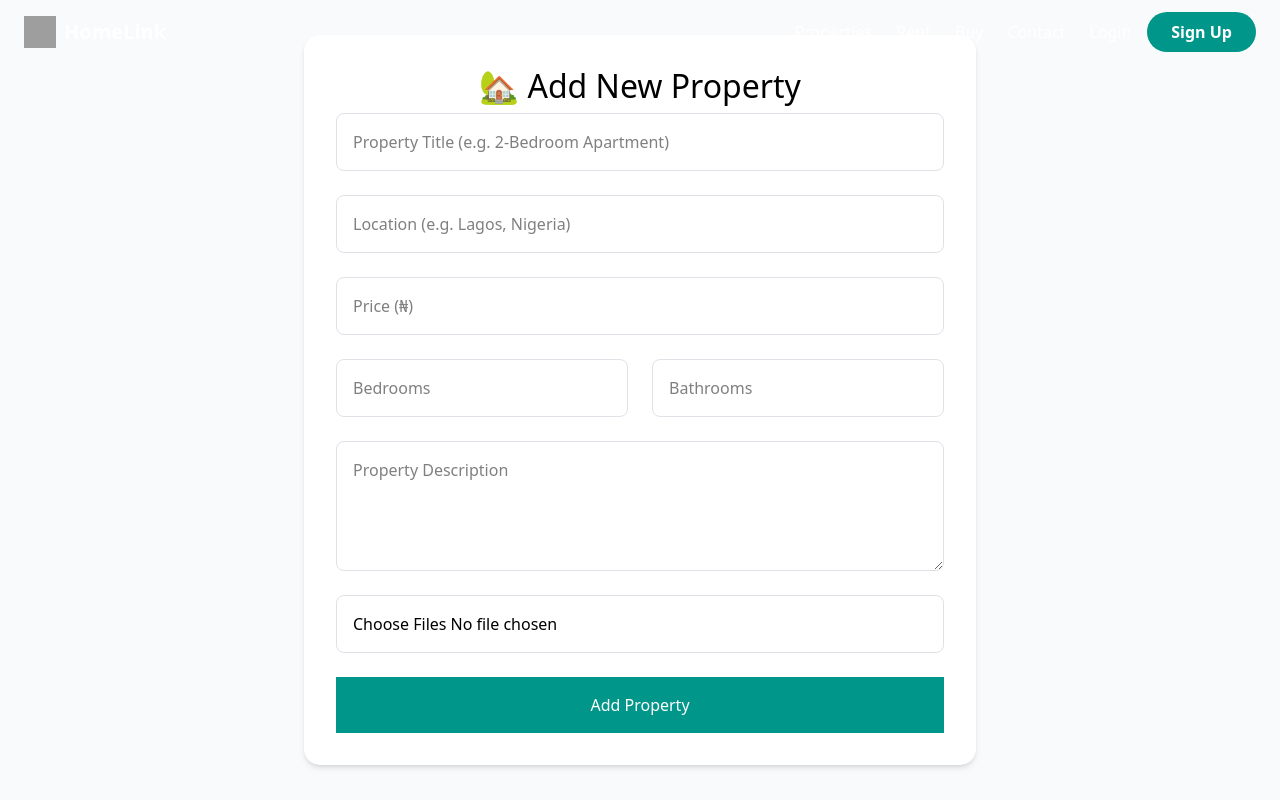
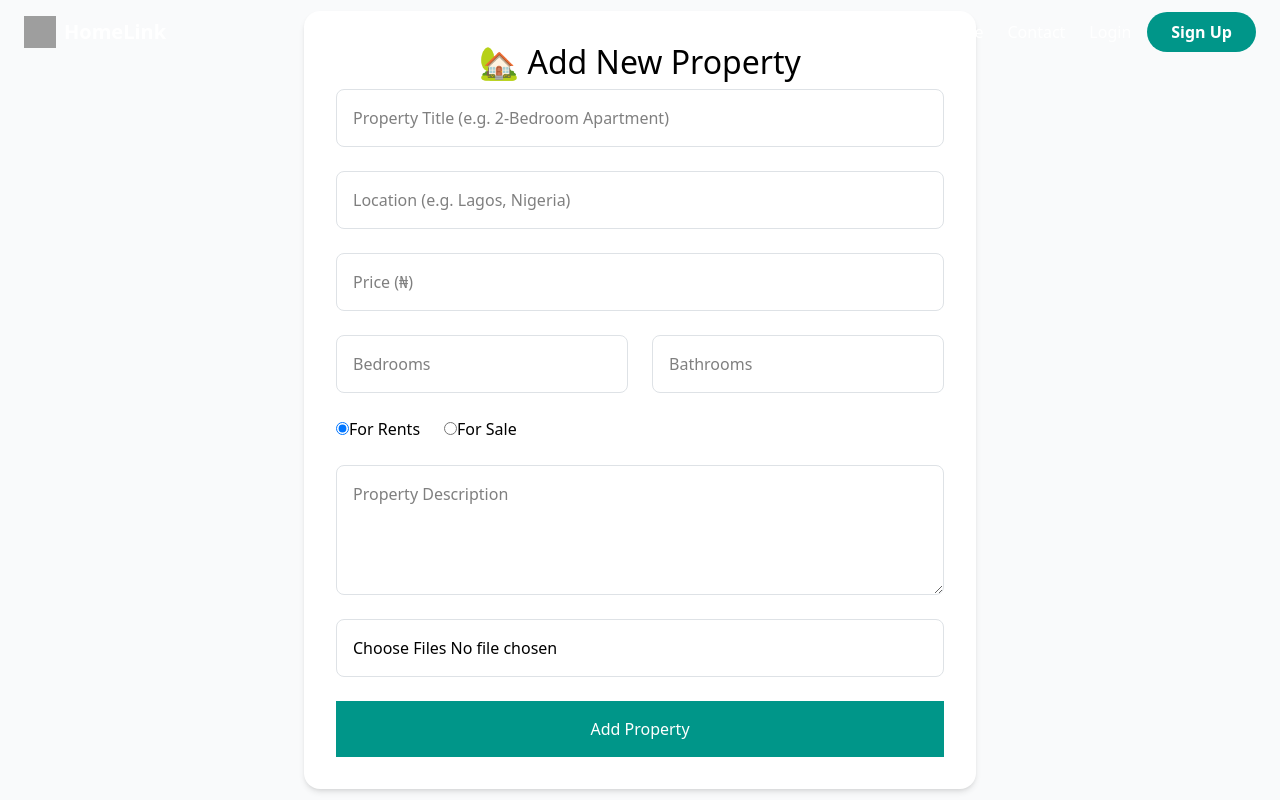
Before and after one commit to sammiepius/HomeLink, a React (Vite) app: page /addproperties in a window 1280 px wide. Built offline with nearby package versions, Linux system fonts and the light colour scheme; grey boxes are pictures that could not be loaded.

Commit message:
added changes

```diff
--- a/src/components/NavBar.jsx
+++ b/src/components/NavBar.jsx
@@ -32,8 +32,7 @@ export default function Navbar() {
             <span
               className={`text-xl font-bold ${
                 scrolled ? 'text-gray-800' : 'text-white'
-              }`}
-              >
+              }`}>
               HomeLink
             </span>
           </div>
@@ -45,12 +44,10 @@ export default function Navbar() {
               onClick={() => navigate('/properties')}
               className={`cursor-pointer font-medium
                 ${
-                scrolled
-                  ? 'text-gray-600 hover:text-teal-600'
-                  : 'text-white hover:text-teal-200'
-              }`
-            }
-              >
+                  scrolled
+                    ? 'text-gray-600 hover:text-teal-600'
+                    : 'text-white hover:text-teal-200'
+                }`}>
               Properties
             </div>
             <div
@@ -63,7 +60,7 @@ export default function Navbar() {
                   ? 'text-gray-600 hover:text-teal-600'
                   : 'text-white hover:text-teal-200'
               }`}>
-              Rent
+              For Rent
             </div>
             <div
               onClick={() => navigate('/listings/buy')}
@@ -75,9 +72,10 @@ export default function Navbar() {
                   ? 'text-gray-600 hover:text-teal-600'
                   : 'text-white hover:text-teal-200'
               }`}>
-              Buy
+              For Sale
             </div>
             <div
+              onClick={() => navigate('/landlord')}
               href="#contact"
               className={`cursor-pointer font-medium ${
                 scrolled
--- a/src/pages/AddProperties.jsx
+++ b/src/pages/AddProperties.jsx
@@ -8,6 +8,7 @@ export default function AddProperty() {
     description: '',
     bedrooms: '',
     bathrooms: '',
+    house_for: 'rent',
     images: [],
   });
   const [error, setError] = useState('');
@@ -102,6 +103,34 @@ export default function AddProperty() {
               className="w-full p-3 border rounded-lg focus:outline-none focus:ring-2 focus:ring-teal-500"
             />
           </div>
+          <div>
+            {/* <p className="text-gray-700 font-medium mb-2">I am a:</p> */}
+            <div className="flex items-center space-x-6">
+              <label className="flex items-center space-x-2">
+                <input
+                  type="radio"
+                  name="house_for"
+                  value="rent"
+                  checked={form.house_for === 'rent'}
+                  onChange={handleChange}
+                  className="text-teal-600 focus:ring-teal-500"
+                />
+                <span>For Rents</span>
+              </label>
+
+              <label className="flex items-center space-x-2">
+                <input
+                  type="radio"
+                  name="house_for"
+                  value="sale"
+                  checked={form.house_for === 'sale'}
+                  onChange={handleChange}
+                  className="text-teal-600 focus:ring-teal-500"
+                />
+                <span>For Sale</span>
+              </label>
+            </div>
+          </div>
 
           {/* Description */}
           <textarea
```
